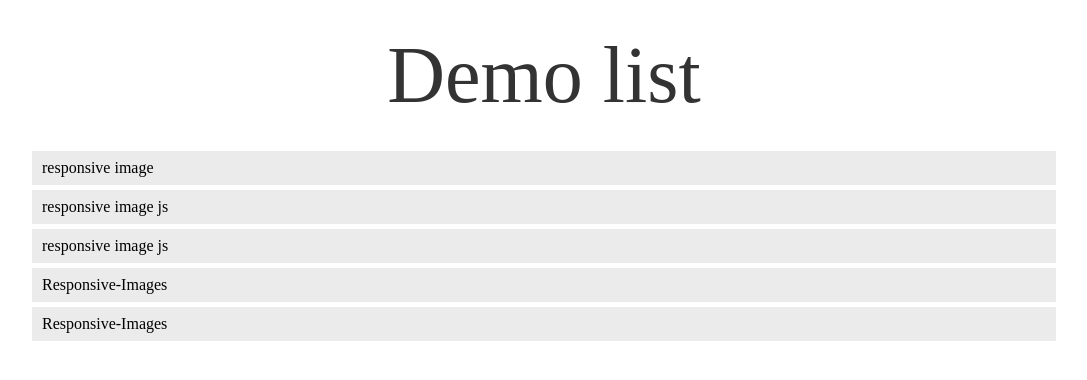
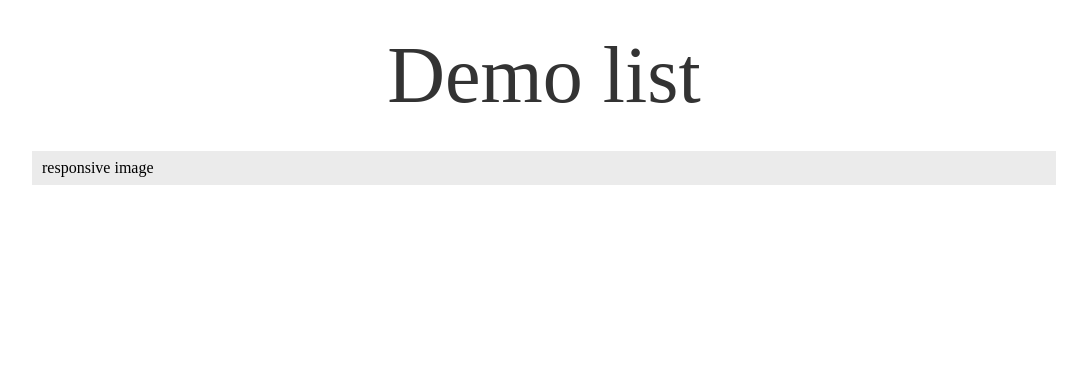
Before and after one commit to wwhong/wwhong.github.io, a plain HTML site: page index.html in a window 1280 px wide. Shown: the whole page, without its empty margins (96-1183 px from the left). Drawn offline with Linux system fonts and the light colour scheme; a web font is replaced by a local one.

Commit message:
test link

```diff
--- a/index.html
+++ b/index.html
@@ -45,10 +45,5 @@
 	<h1>Demo list</h1>
 	<ul class="link-list">
 		<li><a href="r_image.html" class="link-item">responsive image</a></li>
-		<li><a href="responsive_image.html" class="link-item">responsive image js</a></li>
-		<li><a href="responsive_image.html" class="link-item">responsive image js</a></li>
-		<li><a href="Responsive-Images/demo.html" class="link-item">Responsive-Images</a></li>
-		<li><a href="Responsive-Images/demo.html" class="link-item">Responsive-Images</a></li>
-	</ul>
 </body>
 </html>
```
